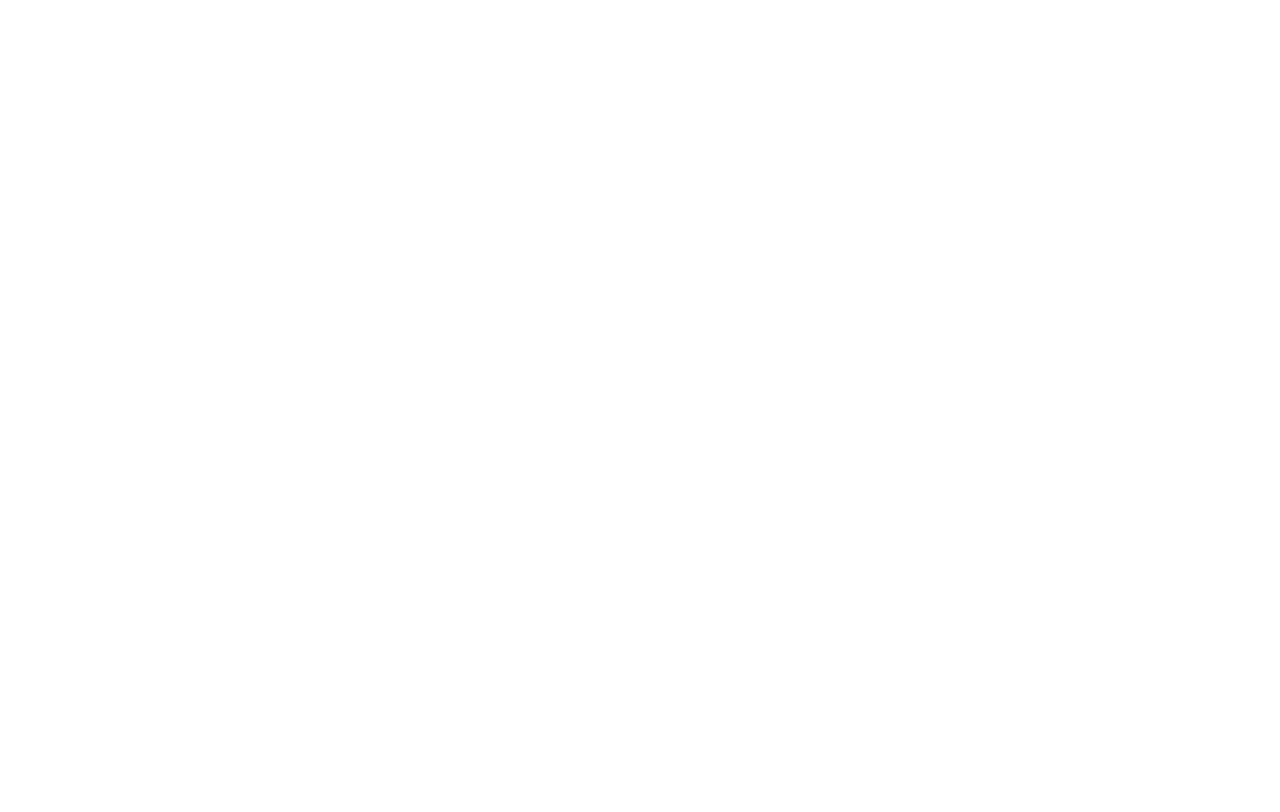
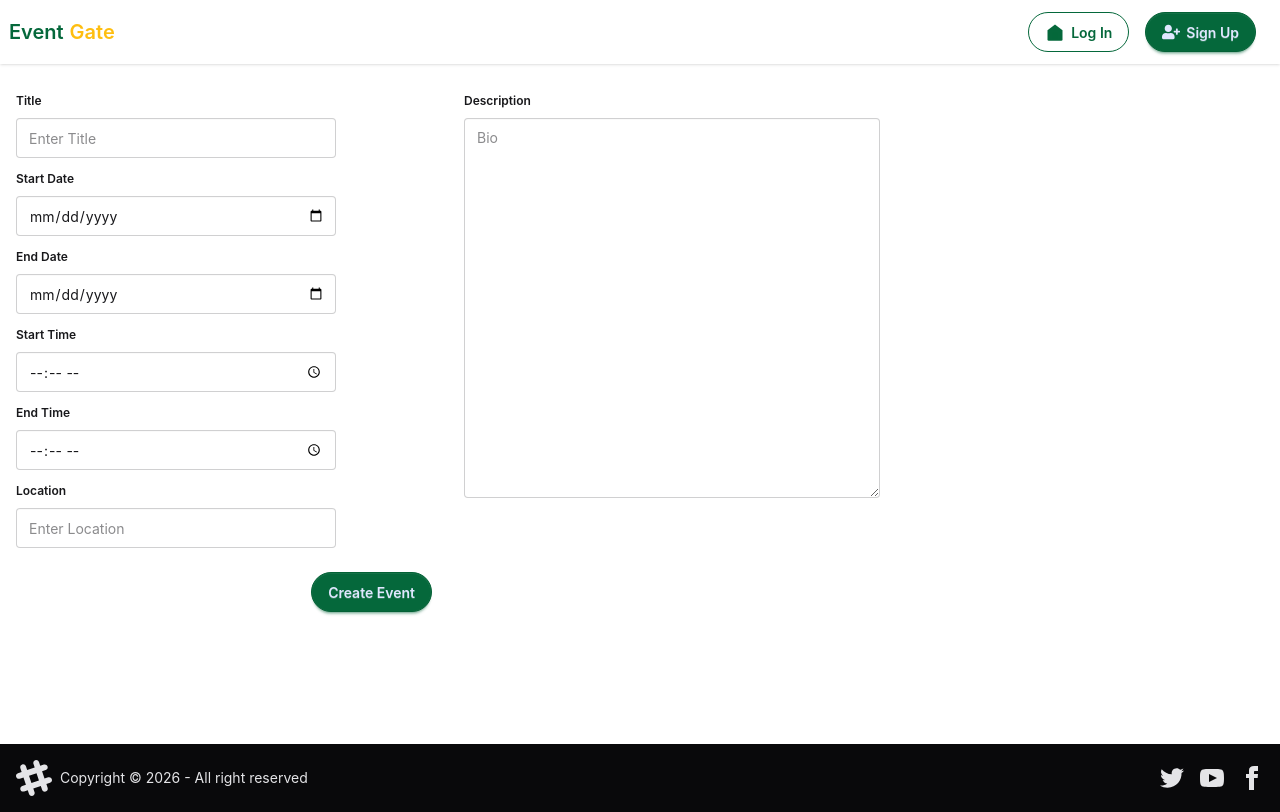
Before and after one commit to runawayfromhome/event-gate-feu, a React (Vite) app: page /add-event in a window 1280 px wide. Before the commit this address had no page. Built offline with nearby package versions, Linux system fonts and the light colour scheme.

Commit message:
grabe ba

```diff
--- a/src/App.jsx
+++ b/src/App.jsx
@@ -8,6 +8,8 @@
 import { SessionContext } from "./contexts/SessionContext";
 import Profile from "./pages/Profile";
 import EditProfile from "./pages/EditProfile";
+import ManageEvents from "./pages/ManageEvents";
+import AddEvent from "./pages/AddEvent";
 function App() {
 
 	const [session, setSession] = useState(null);
@@ -20,7 +22,8 @@
 			console.log("event", event);
 			console.log("session", session);
 			if (event === "SIGNED_OUT") {
-				setSession(null);
+				setSession(null)
+				setProfile(null);
 			} else if (session) {
 				setSession(session);
 			}
@@ -61,6 +64,8 @@
 				<Route path="/sign-in" element={<SignIn />} />
 				<Route path="/profile" element={<Profile />} />
 				<Route path="/profile-edit" element={<EditProfile />} />
+				<Route path="/manage-events" element={<ManageEvents />} />
+				<Route path="/add-event" element={<AddEvent />} />
 			</Routes>
 
 		</SessionContext.Provider>
--- /dev/null
+++ b/src/Components/EventCard.jsx
@@ -0,0 +1,16 @@
+import React from 'react'
+import Card from './Card'
+const EventCard = ({ event }) => {
+    return (
+        <Card>
+            <h2>{event.title}</h2>
+            <p>Start Date: {event.start_date}</p>
+            <p>End Date: {event.end_date}</p>
+            <p>Start Time: {event.start_time}</p>
+            <p>End Time: {event.end_time}</p>
+            <p>Location: {event.location}</p>
+        </Card>
+    )
+}
+
+export default EventCard
--- a/src/Components/NavBar.jsx
+++ b/src/Components/NavBar.jsx
@@ -5,6 +5,9 @@
 import { SessionContext } from "../contexts/SessionContext";
 import { supabase } from "../utils/supabase";
 import Profile from "../pages/Profile";
+import ManageEvents from "../pages/ManageEvents";
+
+
 // async function SignOut() {
 // 	const { error } = await supabase.auth.signOut()
 // }
@@ -17,8 +20,9 @@
 
 
 const NavBar = () => {
-	const { session } = useContext(SessionContext);
-
+	const { session, profile } = useContext(SessionContext);
+	// console.log("NavBar Session Data:", session);
+	// console.log("NavBar Profile Data:", profile);
 
 	return (
 		<div className="navbar bg-base-100 shadow-sm">
@@ -31,14 +35,29 @@
 				</div>
 				<div className="flex-none">
 
+
+					{(profile?.role === 'admin') && (
+						<NavLink
+							to="/manage-events"
+							className="btn btn-primary mr-4 rounded-full btn-outline">
+
+							<HomeIcon className="text-lg" />
+							Manage Events
+						</NavLink>
+
+					)}
+
+
 					{session && (
 						<NavLink
 							to="/"
 							className="btn btn-primary mr-4 rounded-full btn-outline"
 						>
 							<HomeIcon className="text-lg" />
-							Home
+							hey
+
 						</NavLink>
+
 					)}
 
 					{!session && (
--- a/src/layouts/MainLayouts.jsx
+++ b/src/layouts/MainLayouts.jsx
@@ -3,9 +3,9 @@
 
 const MainLayout = ({ children }) => {
 	return (
-		<div className="flex flex-col min-h-screen">
+		<div>
 			<NavBar />
-			<main className="max-w-7xl w-full mx-auto flex-1">{children}</main>
+			<main className="max-auto min-h-[85vh] max-w-4xl">{children}</main>
 			<Footer />
 		</div>
 	);
--- /dev/null
+++ b/src/pages/AddEvent.jsx
@@ -0,0 +1,92 @@
+import React from "react";
+import MainLayout from "../layouts/MainLayouts";
+import { Link } from "react-router";
+import Input from "../Components/form/input";
+import { supabase } from "../utils/supabase";
+
+const AddEvent = () => {
+
+    const handleSubmit = async (event) => {
+        event.preventDefault();
+        const formData = new FormData(event.target);
+        const formDataObject = Object.fromEntries(formData.entries());
+
+        const { data: eventData, error: eventError } = await supabase
+            .from("events")
+            .insert(formDataObject)
+            .select()
+            .single();
+        if (eventError) alert(eventError);
+        if (eventData) console.log(eventData);
+    };
+
+    return (
+        <MainLayout>
+            <div className="pt-5 p-4">
+                <form onSubmit={handleSubmit}>
+                    <div className="flex flex-col md:flex-row gap-8">
+                        {/* Left side: regular inputs */}
+                        <div className="w-full md:w-1/2">
+                            <Input
+                                type="text"
+                                label="Title"
+                                placeholder="Enter Title"
+                                name="title"
+                            />
+                            <Input
+                                type="date"
+                                label="Start Date"
+                                placeholder="Select Start Date"
+                                name="start_date"
+                            />
+                            <Input
+                                type="date"
+                                label="End Date"
+                                placeholder="Select End Date"
+                                name="end_date"
+                            />
+                            <Input
+                                type="time"
+                                label="Start Time"
+                                placeholder="Select Start Time"
+                                name="start_time"
+                            />
+                            <Input
+                                type="time"
+                                label="End Time"
+                                placeholder="Select End Time"
+                                name="end_time"
+                            />
+                            <Input
+                                type="text"
+                                label="Location"
+                                placeholder="Enter Location"
+                                name="location"
+                            />
+
+                            <div className="text-right mt-5">
+                                <button className="btn btn-primary rounded-full" type="submit">
+                                    Create Event
+                                </button>
+                            </div>
+                        </div>
+
+                        {/* Right side: description/bio */}
+                        <div className="w-full md:w-1/2">
+                            <fieldset className="fieldset h-full">
+                                <legend className="fieldset-legend">Description</legend>
+                                <textarea
+                                    className="textarea w-full min-h-[380px]"
+                                    placeholder="Bio"
+                                    name="description"
+                                ></textarea>
+                            </fieldset>
+                        </div>
+                    </div>
+                </form>
+            </div>
+        </MainLayout>
+    );
+};
+
+export default AddEvent;
--- /dev/null
+++ b/src/pages/ManageEvents.jsx
@@ -0,0 +1,45 @@
+import React from "react";
+import MainLayout from "../layouts/MainLayouts";
+import { Link } from "react-router";
+import Input from "../Components/form/input";
+import { supabase } from "../utils/supabase";
+import { useEffect } from "react";
+import { useState } from "react";
+import EventCard from "../Components/EventCard";
+
+const ManageEvents = () => {
+    const [events, setEvents] = useState(null);
+
+    useEffect(() => {
+        const fetchEvents = async () => {
+            const { data: eventsData, error: eventsError } = await supabase
+                .from("events")
+                .select();
+            if (eventsError) alert(eventsError);
+            if (eventsData) setEvents(eventsData);
+        };
+
+        fetchEvents();
+    }, []);
+
+    return (
+        <MainLayout>
+            <div className="pt-5">
+                <form>
+                    <div className="text-right">
+                        <Link to="/add-event" className="btn btn-primary rounded-full">
+                            Add Event
+                        </Link>
+                    </div>
+                    <div>
+                        {events?.map((event) => {
+                            return <EventCard event={event} />;
+                        })}
+                    </div>
+                </form>
+            </div>
+        </MainLayout>
+    );
+};
+
+export default ManageEvents;
--- a/src/pages/SignIn.jsx
+++ b/src/pages/SignIn.jsx
@@ -3,8 +3,22 @@
 import Card from "../Components/Card";
 import SendIcon from "../Components/icons/SendIcon";
 import { supabase } from "../utils/supabase";
+import { useContext, useEffect } from "react";
+import { SessionContext } from "../contexts/SessionContext";
+import { useNavigate } from "react-router";
+const SignIn = () => {
+    const { session, profile } = useContext(SessionContext);
+    const navigate = useNavigate();
 
-const SignIn = () => {
+    useEffect(() => {
+        if (profile?.role === "user") {
+            navigate("/");
+        } else if (profile?.role === "admin") {
+            navigate("/manage-events");
+        }
+
+    }, [profile, navigate]);
+
     const handleSubmit = async (event) => {
         event.preventDefault();
         const formData = new FormData(event.target);
```
